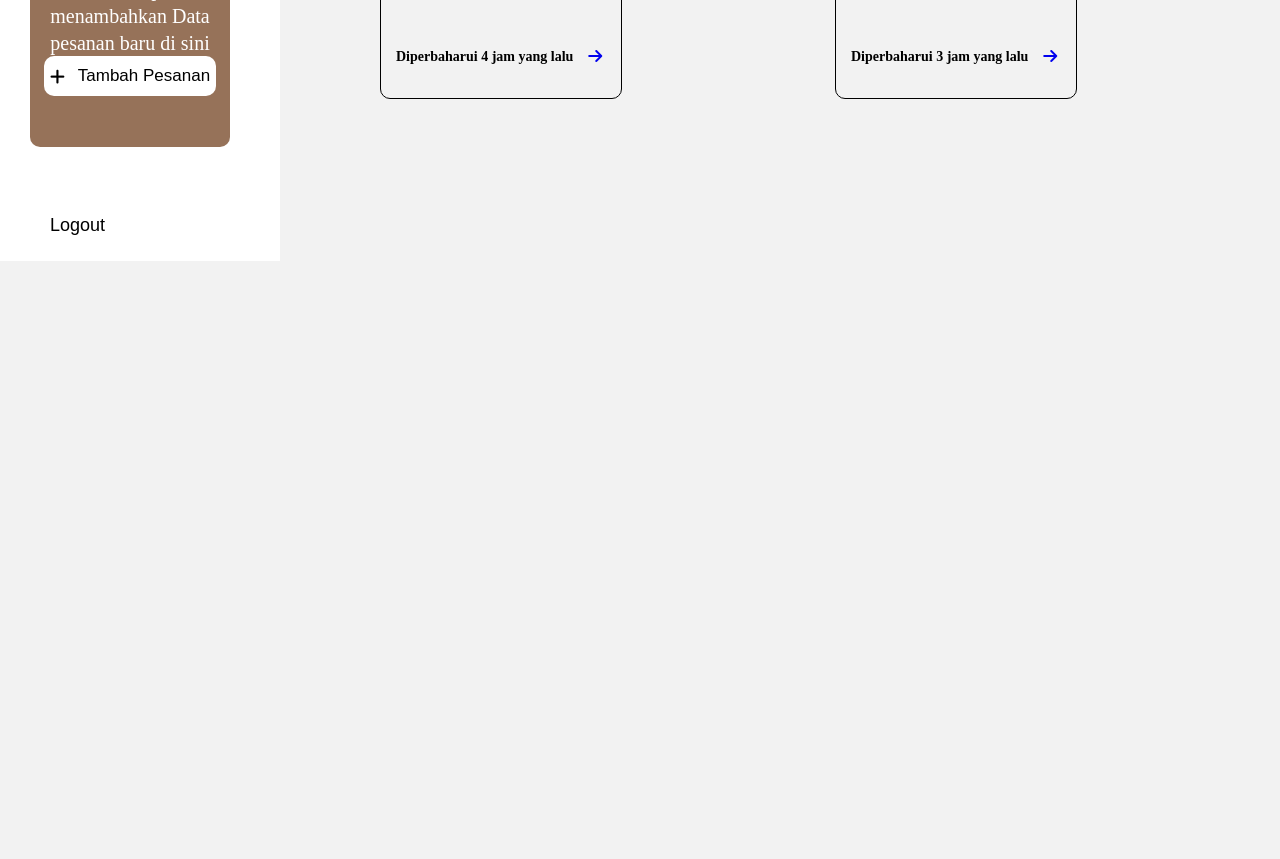
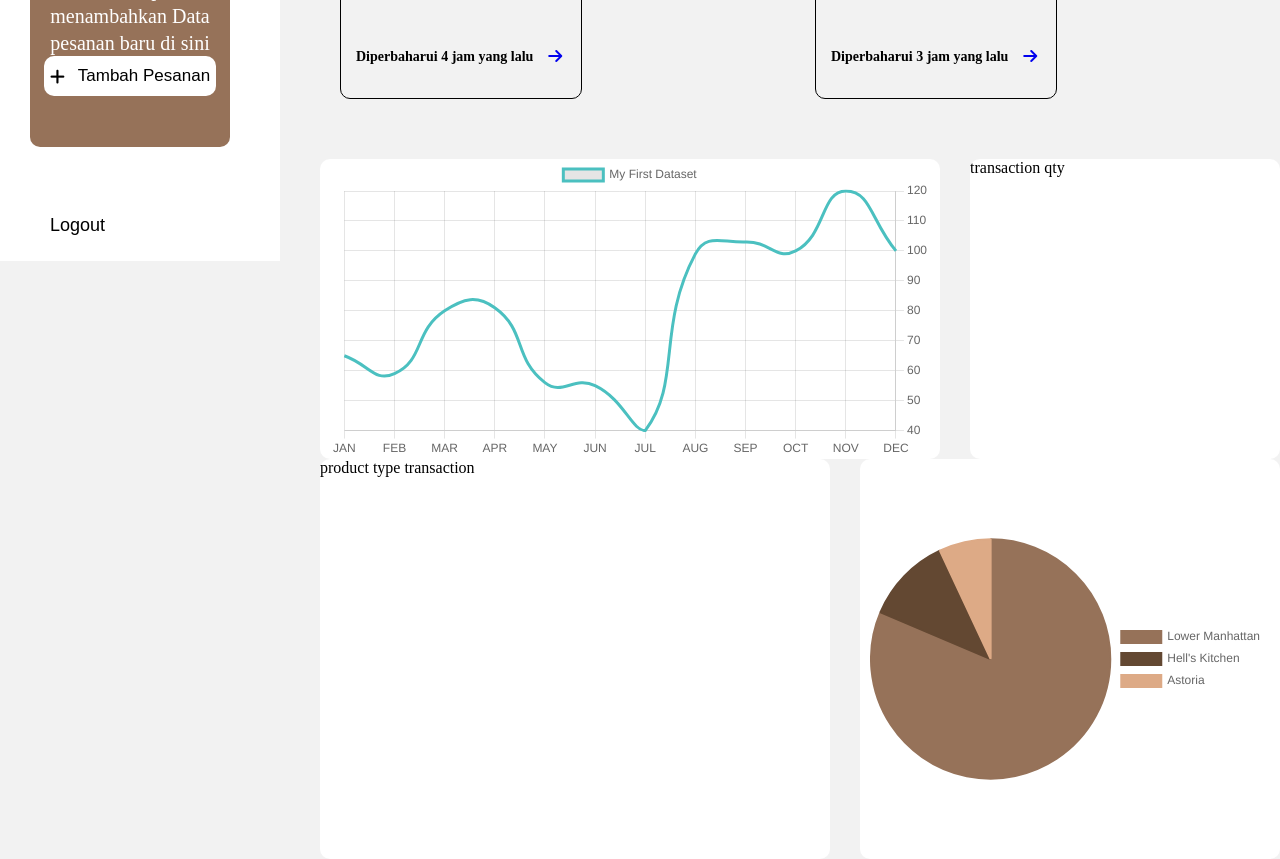
Before and after one commit to Kampus-Merdeka-Software-Engineering/km-feb24-jakarta-20, a plain HTML site: page index.html in a window 1280 px wide. Shown: the part 539-1398 px from the top of the page. Before the commit the page ends 800 px from the top, so only its background shows below. Drawn offline with nearby package versions, Linux system fonts and the light colour scheme.

Commit message:
add : tambah chart menggunakan chartjs

```diff
--- a/index.html
+++ b/index.html
@@ -12,6 +12,15 @@
       crossorigin="anonymous"
       referrerpolicy="no-referrer"
     />
+
+    <!-- Chart Js CDN -->
+    <script
+      src="https://cdnjs.cloudflare.com/ajax/libs/Chart.js/4.4.1/chart.min.js"
+      integrity="sha512-L0Shl7nXXzIlBSUUPpxrokqq4ojqgZFQczTYlGjzONGTDAcLremjwaWv5A+EDLnxhQzY5xUZPWLOLqYRkY0Cbw=="
+      crossorigin="anonymous"
+      referrerpolicy="no-referrer"
+    ></script>
+    <script src="https://cdn.jsdelivr.net/npm/chart.js@4.2.0/dist/chart.umd.js"></script>
   </head>
   <body>
     <div class="container">
@@ -71,6 +80,25 @@
           </div>
         </div>
       </div>
+      <div class="wrapper">
+        <div class="first-wrapper">
+          <div class="chart-wrapper-1">
+            <canvas id="myChart"></canvas>
+          </div>
+          <div class="transaction-qty">
+            <span>transaction qty</span>
+          </div>
+        </div>
+
+        <div class="second-wrapper">
+          <div class="product-type-transaction">
+            <span>product type transaction</span>
+          </div>
+          <div class="chart-wrapper-2">
+            <canvas id="myChart1"></canvas>
+          </div>
+        </div>
+      </div>
     </div>
 
     <script
--- a/index.js
+++ b/index.js
@@ -10,6 +10,70 @@ function highlightContainer() {
   });
 }
 
+var ctx = document.getElementById("myChart").getContext("2d");
+var myChart = new Chart(ctx, {
+  type: "line",
+  data: {
+    labels: [
+      "JAN",
+      "FEB",
+      "MAR",
+      "APR",
+      "MAY",
+      "JUN",
+      "JUL",
+      "AUG",
+      "SEP",
+      "OCT",
+      "NOV",
+      "DEC",
+    ],
+    datasets: [
+      {
+        label: "My First Dataset",
+        data: [65, 59, 80, 81, 56, 55, 40, 99, 103, 100, 120, 100],
+        borderColor: "rgb(75, 192, 192)",
+        tension: 0.5,
+      },
+    ],
+  },
+  options: {
+    elements: {
+      point: {
+        radius: 0,
+      },
+    },
+    scales: {
+      y: {
+        position: "right",
+      },
+    },
+  },
+});
+
+var ctx1 = document.getElementById("myChart1").getContext("2d");
+var myChart1 = new Chart(ctx1, {
+  type: "pie",
+  data: {
+    labels: ["Lower Manhattan", "Hell's Kitchen", "Astoria"],
+    datasets: [
+      {
+        data: [70, 10, 6],
+        borderColor: ["#967259", "#634832", "#DDAA86"],
+        backgroundColor: ["#967259", "#634832", "#DDAA86"],
+        borderWidth: 2,
+      },
+    ],
+  },
+  options: {
+    plugins: {
+      legend: {
+        position: "right",
+      },
+    },
+  },
+});
+
 highlightContainer();
 
 const listStatistikTransaksi = [
@@ -19,7 +83,7 @@ const listStatistikTransaksi = [
     type: "qty",
     value: 10,
     // in hour
-    updated:1
+    updated: 1,
   },
   {
     id: "2",
@@ -27,7 +91,7 @@ const listStatistikTransaksi = [
     type: "qty",
     value: 2,
     // in hour
-    updated:2
+    updated: 2,
   },
   ,
   {
@@ -36,7 +100,7 @@ const listStatistikTransaksi = [
     type: "transaction",
     value: 49999,
     // in hour
-    updated:4
+    updated: 4,
   },
   {
     id: "4",
@@ -44,7 +108,7 @@ const listStatistikTransaksi = [
     type: "transaction",
     value: 39999,
     // in hour
-    updated:3
+    updated: 3,
   },
 ];
 
@@ -122,6 +186,6 @@ const insertDashboardStatistikTransaski = () => {
 
 insertDashboardStatistikTransaski();
 
-document.querySelector('.hamburger').addEventListener('click', function() {
-  this.classList.toggle('active');
+document.querySelector(".hamburger").addEventListener("click", function () {
+  this.classList.toggle("active");
 });
--- a/styles.css
+++ b/styles.css
@@ -7,6 +7,8 @@ body {
 
 .container {
   display: flex;
+  flex-direction: column;
+  gap: 50px;
   min-height: 100vh;
   margin-left: 0 !important;
   margin-right: 0 !important;
@@ -124,6 +126,21 @@ body {
   }
 }
 
+.hamburger {
+  display: none;
+  background: none;
+  border: none;
+  cursor: pointer;
+  padding: 10px;
+}
+
+.hamburger-icon {
+  width: 20px;
+  height: 3px;
+  display: block;
+  position: relative;
+}
+
 @media (max-width: 660px) {
   .content {
     margin: 0 200px;
@@ -178,17 +195,44 @@ body {
   font-size: 14px;
 }
 
-.hamburger {
-  display: block;
-  background: none;
-  border: none;
-  cursor: pointer;
-  padding: 10px;
+.first-wrapper,
+.second-wrapper {
+  display: flex;
+  gap: 30px;
+  align-items: center;
+  justify-content: space-between;
+  margin-left: 320px;
 }
 
-.hamburger-icon {
-  width: 20px;
-  height: 3px;
-  display: block;
-  position: relative;
+.chart-wrapper-1 {
+  display: flex;
+  width: 700px;
+  height: 300px;
 }
+
+.chart-wrapper-2 {
+  display: flex;
+  width: 400px;
+  height: 400px;
+}
+
+.chart-wrapper-1,
+.chart-wrapper-2 {
+  background-color: white;
+  border-radius: 10px;
+  padding: 0px 10px;
+}
+
+.first-wrapper .transaction-qty {
+  width: 100%;
+  height: 300px;
+  border-radius: 10px;
+  background-color: white;
+}
+
+.second-wrapper .product-type-transaction {
+  width: 620px;
+  background-color: white;
+  height: 400px;
+  border-radius: 10px;
+}
```
